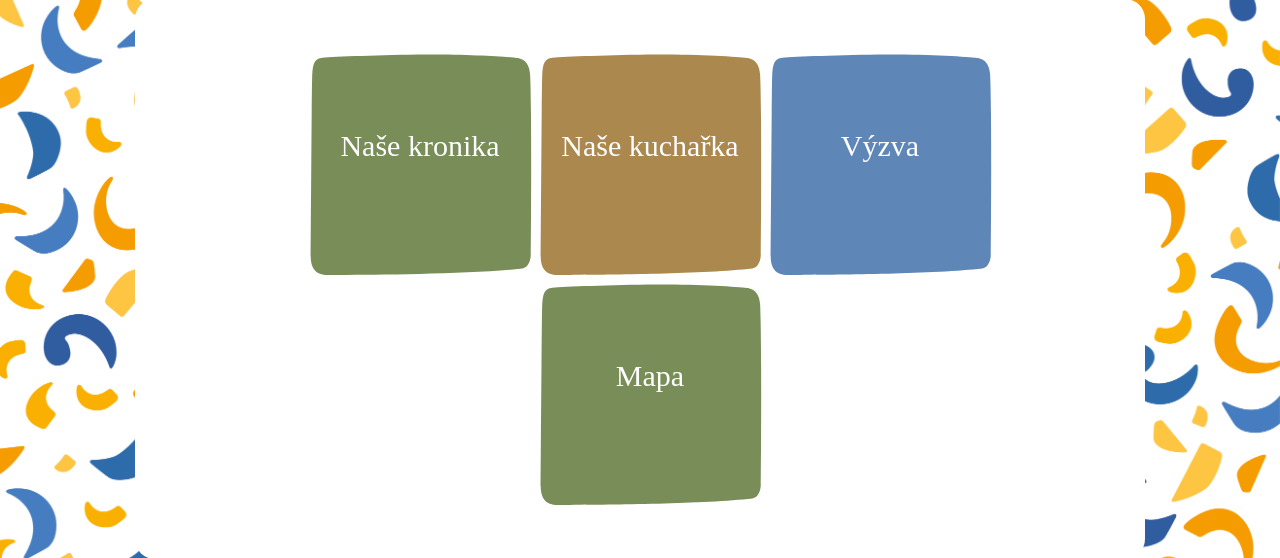
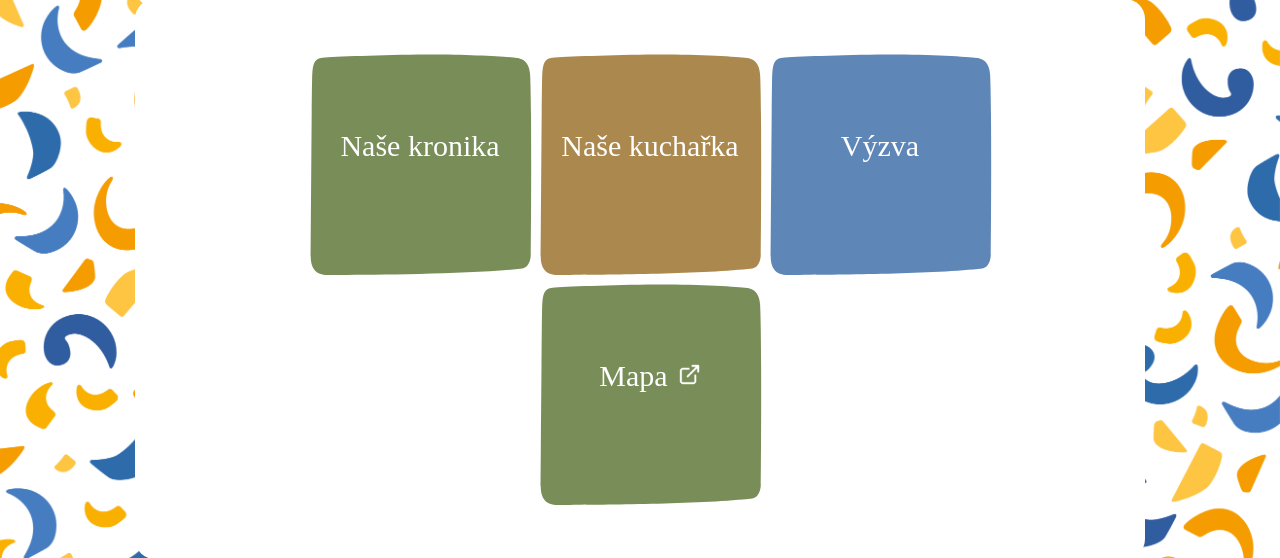
Before and after one commit to RobotStopari/spinostranky, a PHP site: page /inspiruj-se in a window 1280 px wide. Shown: the part 143-701 px from the top of the page. Run offline with PHP 8.4, Linux system fonts and the light colour scheme; data that the repository does not hold is empty; some web fonts are replaced.

Commit message:
Add external page link icon

```diff
--- a/elements/gallery.php
+++ b/elements/gallery.php
@@ -2,5 +2,6 @@
     <a href="<?php echo $link ?>" target="_blank">
         <img class="window-img" src="images/<?php echo $img ?>" alt="<?php echo $title ?>" style="<?php echo $style ?>">
     </a>
+    <img src="../images/main/externalBlack.png" class="external-icon">
     <h2 class="window-heading"><?php echo $title ?></h2>
 </div>
--- a/elements/pages.php
+++ b/elements/pages.php
@@ -157,6 +157,7 @@ $pages = [
         "heading" => "Mapa",
         "url" => "https://www.google.com/maps/d/u/0/edit?mid=1GE20-eIR3nGmsU_Ucel7hn0lCuj4ftAm&usp=sharing",
         "active" => True,
+        "external" => True,
         "content" => "<p>Byli jsme již na hodně zajímavých místech. Na této mapě uvidíte všechna místa, kde proběhly Spinosaurské výpravy či schůzky.</p><p>Mapu pro vás připravujeme.</p>",
         "color" => "green",
         "target" => "target=\"_blank\"",
--- a/pages/inspirace.php
+++ b/pages/inspirace.php
@@ -9,8 +9,13 @@
 <ul class="list">
     <?php foreach($pages as $page) {
         if ($page["active"]) {
-        echo '
-            <li class="window"><a class="link ' . $page["color"] . '" href="' . $page["url"] . '" ' . $page["target"] . '><svg class="figure-svg" preserveAspectRatio="none" viewBox="0 0 241 154.87"  xmlns="http://www.w3.org/2000/svg" xmlns:xlink="http://www.w3.org/1999/xlink"><defs><path d="M0 .982h241v154.872H0V.982zm222.122 6.286c5.31.444 13.133 2.132 13.809 11.551 1.835 27.635.772 113.293.676 119.424-.097 6.042-4.539 9.152-8.788 9.507-57.748 4.177-193.428 4.443-206.078 4.177C9.09 151.57 6 145.529 6 139.487c0 0 .966-112.315 1.545-120.579.483-8.264 2.8-11.018 9.174-11.64 6.47-.533 53.596-1.777 101.301-2.222 47.609-.355 94.83 1.422 104.102 2.222z" id="a"/></defs><use xlink:href="#a" fill-rule="evenodd"/></svg>' . $page["heading"] . '</a></li>';
+            if ($page["external"]) {
+                echo '
+                <li class="window"><a class="link ' . $page["color"] . '" href="' . $page["url"] . '" ' . $page["target"] . '><svg class="figure-svg" preserveAspectRatio="none" viewBox="0 0 241 154.87"  xmlns="http://www.w3.org/2000/svg" xmlns:xlink="http://www.w3.org/1999/xlink"><defs><path d="M0 .982h241v154.872H0V.982zm222.122 6.286c5.31.444 13.133 2.132 13.809 11.551 1.835 27.635.772 113.293.676 119.424-.097 6.042-4.539 9.152-8.788 9.507-57.748 4.177-193.428 4.443-206.078 4.177C9.09 151.57 6 145.529 6 139.487c0 0 .966-112.315 1.545-120.579.483-8.264 2.8-11.018 9.174-11.64 6.47-.533 53.596-1.777 101.301-2.222 47.609-.355 94.83 1.422 104.102 2.222z" id="a"/></defs><use xlink:href="#a" fill-rule="evenodd"/></svg>' . $page["heading"] . '<img src="../images/main/external.png" class="external-icon"></a></li>';
+            } else {
+                echo '
+                <li class="window"><a class="link ' . $page["color"] . '" href="' . $page["url"] . '" ' . $page["target"] . '><svg class="figure-svg" preserveAspectRatio="none" viewBox="0 0 241 154.87"  xmlns="http://www.w3.org/2000/svg" xmlns:xlink="http://www.w3.org/1999/xlink"><defs><path d="M0 .982h241v154.872H0V.982zm222.122 6.286c5.31.444 13.133 2.132 13.809 11.551 1.835 27.635.772 113.293.676 119.424-.097 6.042-4.539 9.152-8.788 9.507-57.748 4.177-193.428 4.443-206.078 4.177C9.09 151.57 6 145.529 6 139.487c0 0 .966-112.315 1.545-120.579.483-8.264 2.8-11.018 9.174-11.64 6.47-.533 53.596-1.777 101.301-2.222 47.609-.355 94.83 1.422 104.102 2.222z" id="a"/></defs><use xlink:href="#a" fill-rule="evenodd"/></svg>' . $page["heading"] . '</a></li>';
+            }
     }} ?>
 </ul>
 
--- a/styles/fotografie.css
+++ b/styles/fotografie.css
@@ -38,6 +38,12 @@
     opacity: 100%;
 }
 
+.external-icon {
+    width: 10%;
+    display: block;
+    margin: 3px auto 2px;
+}
+
 
 /* ---- styles for smaller displays ---- */
 
--- a/styles/inspirace.css
+++ b/styles/inspirace.css
@@ -27,6 +27,12 @@
 
 .link:hover {
     opacity: 100%;
+}
+
+.external-icon {
+    width: 10%;
+    margin: auto;
+    margin-left: 10px;
 }
 
 .figure-svg {
```
Also changed, not shown: images/main/external.png (added), images/main/externalBlack.png (added).
